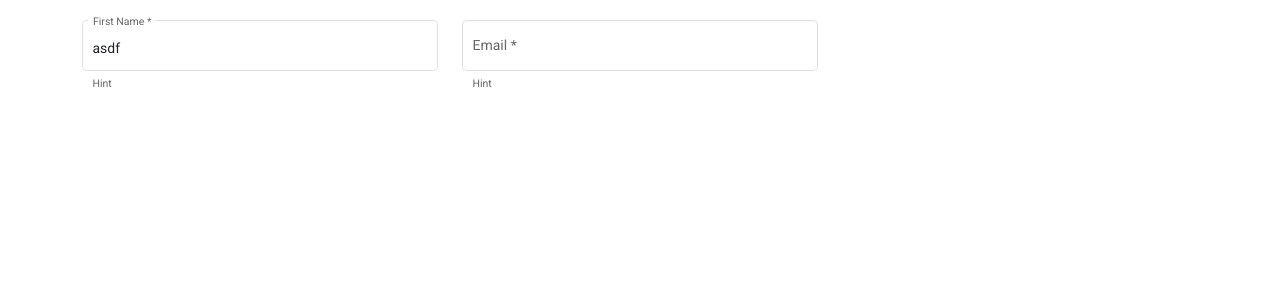
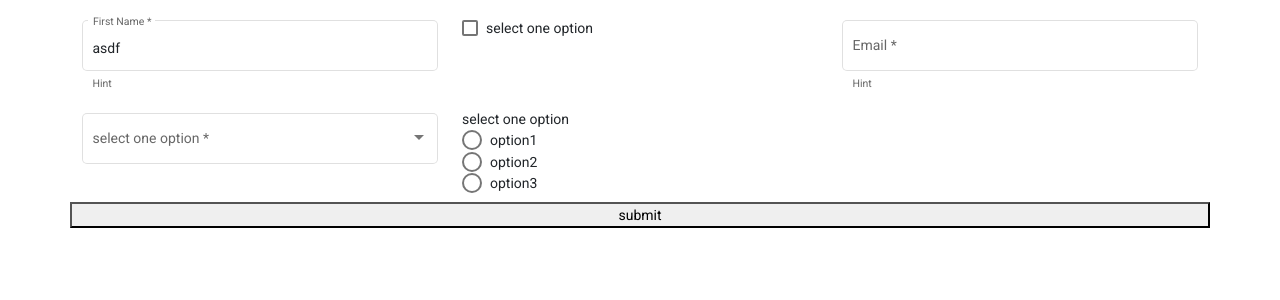
Before and after one commit to gnusiva/work_dynamic_form_angular, an Angular app: page / in a window 1280 px wide. Shown: the top 300 px of the page. Built offline with nearby package versions, Linux system fonts and the light colour scheme.

Commit message:
till radio button

```diff
--- a/src/app/app.component.ts
+++ b/src/app/app.component.ts
@@ -23,7 +23,13 @@ type DynamicFieldType =
 'text' |
 'time' |
 'url' |
-'week';
+'week' |
+'select';
+
+interface SelectOption {
+  label: string;
+  id: string;
+}
 export interface DynamicFormInput {
   field?: string;
   fieldType: DynamicFieldType;
@@ -31,7 +37,8 @@ export interface DynamicFormInput {
   required?: boolean;
   validationRegex?: any;
   validationLabel?: string;
-  value: string;
+  value: any;
+  options?: SelectOption[];
   // formType: null;
   // searchType: null;
   // country: null;
@@ -57,8 +64,19 @@ export class AppComponent {
 
   dymanicFormInput: DynamicFormInput[] = [
     { displayLabel: 'First Name', fieldType: 'text', value: 'asdf', required: true, validationLabel: 'Please enter name' },
+
+    { displayLabel: 'select one option', fieldType: 'checkbox', value: false, required: true, validationLabel: 'Please select checkbox' },
+
     { displayLabel: 'Email', fieldType: 'text', value: '', required: true, validationLabel: 'Please enter email',
       validationRegex: this.simpleEmailRegex },
+
+    { displayLabel: 'select one option', fieldType: 'select', value: null, required: true,
+      options: [{id: '1', label: 'option1'}, {id: '2', label: 'option2'}, {id: '3', label: 'option3'}] },
+
+    { displayLabel: 'select one option', fieldType: 'radio', value: '', required: true, validationLabel: 'Please select one..',
+      options: [{id: '1', label: 'option1'}, {id: '2', label: 'option2'}, {id: '3', label: 'option3'}] },
+
+
   ];
 
 }
--- a/src/app/dynamic-form/dynamic-form.component.html
+++ b/src/app/dynamic-form/dynamic-form.component.html
@@ -1,8 +1,9 @@
-<div class="row">
-  <div *ngFor="let field of fields" class="col-4" >
+<div >
+  <form (submit)="onSubmit($event)" class="row">
+    <div *ngFor="let field of fields" class="col-12 col-md-4" >
 
       <mat-form-field appearance="outline"
-    class="w-100"
+      class="w-100 mb-3"
       *ngIf="
       field.fieldType === 'text' ||
       field.fieldType === 'number'
@@ -15,5 +16,30 @@
         <mat-hint>Hint</mat-hint>
       </mat-form-field>
 
+
+      <mat-form-field appearance="outline"
+      class="w-100 mb-3"
+      *ngIf="field.fieldType === 'select'"
+      >
+        <mat-label>{{field.displayLabel}}</mat-label>
+        <mat-select [formControl]="field.formControl">
+          <mat-option *ngFor="let option of field.options" [value]="option.id">{{option.label}}</mat-option>
+        </mat-select>
+      </mat-form-field>
+
+      <section
+      class="w-100 mb-3 d-flex flex-column"
+      *ngIf="field.fieldType === 'checkbox'">
+        <mat-checkbox [formControl]="field.formControl">{{field.displayLabel}}</mat-checkbox>
+      </section>
+
+      <mat-radio-group *ngIf="field.fieldType === 'radio'" class="d-flex flex-column" [formControl]="field.formControl">
+        <mat-label>{{field.displayLabel}}</mat-label>
+        <mat-radio-button *ngFor="let option of field.options" [value]="option.id">{{option.label}}</mat-radio-button>
+        <div class="text-danger" *ngIf="field.formControl.touched && field.formControl.invalid">{{field.validationLabel}}</div>
+      </mat-radio-group>
+
     </div>
+    <button type="submit">submit</button>
+  </form>
 </div>
--- a/src/app/dynamic-form/dynamic-form.component.ts
+++ b/src/app/dynamic-form/dynamic-form.component.ts
@@ -35,4 +35,9 @@ export class DynamicFormComponent implements OnInit, OnChanges {
     }
   }
 
+  onSubmit(event): void {
+    event.preventDefault();
+    this.fields.forEach( item => item.formControl.markAsTouched());
+  }
+
 }
```
Also changed, not shown: src/app/app.module.ts (+7 -1 lines), 1 other file (tests, documents, lock files or other folders). Lines whose indentation alone changed are shown as unchanged.
